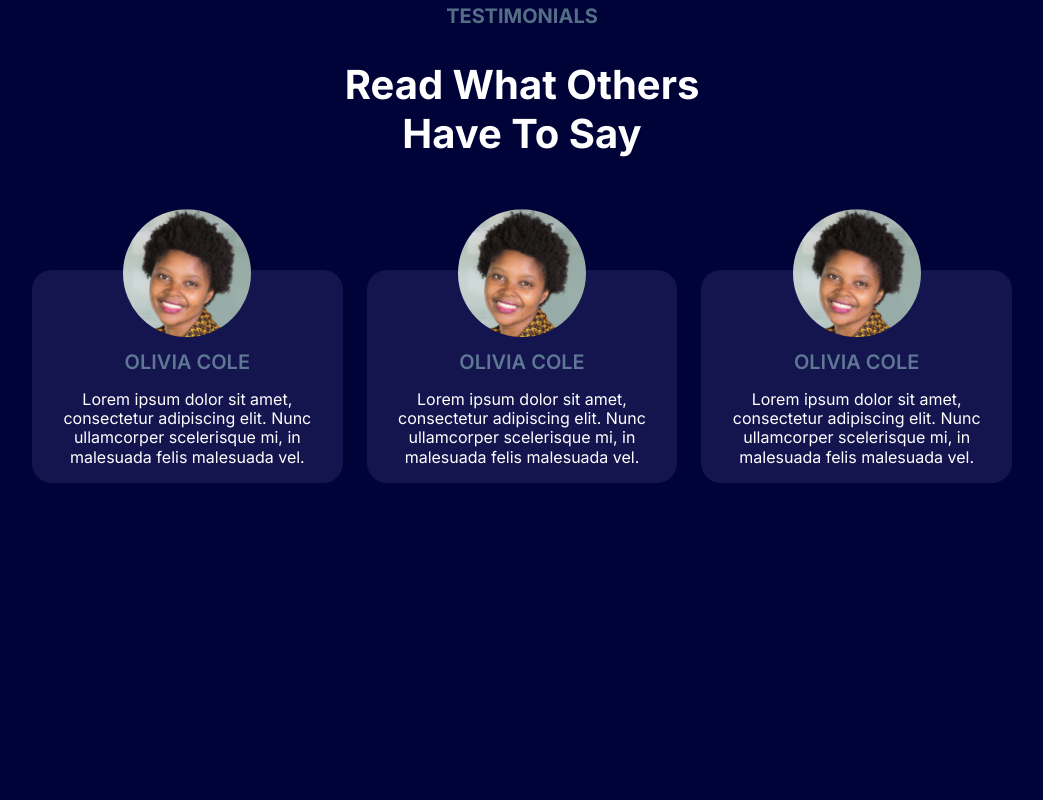
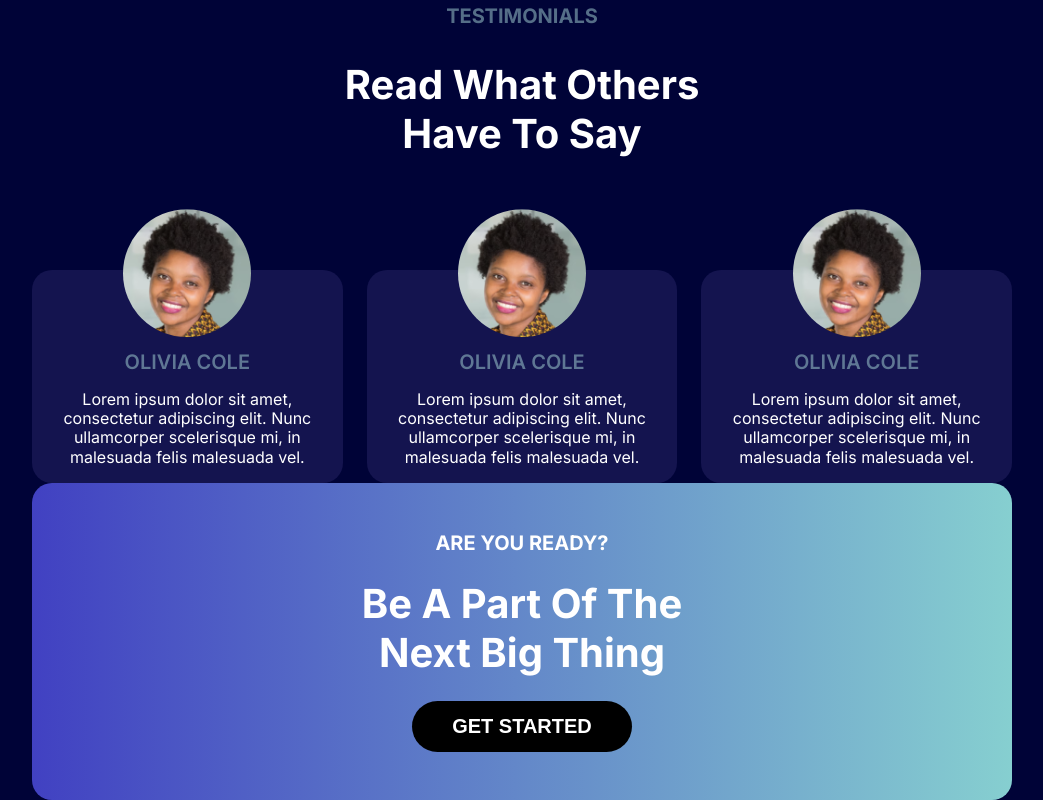
Before and after one commit to AvishkaUmayanga/next-design, a Next.js app: page / in a window 1280 px wide. Shown: the part 1644-2444 px from the top of the page, without its empty margins (118-1161 px from the left). Before the commit the page ends 2127 px from the top, so only its background shows below. Built offline with nearby package versions, Linux system fonts and the light colour scheme.

Commit message:
get started section

```diff
--- /dev/null
+++ b/app/components/get started/GetStarted.jsx
@@ -0,0 +1,14 @@
+import React from 'react'
+import styles from '@/app/components/get started/start.module.css'
+
+const GetStarted = () => {
+  return (
+    <div className={styles.startContainer}>
+        <h4>are you ready?</h4>
+        <h2>be a part of the <br/>next big thing</h2>
+        <button className={styles.startButton}>get started</button>
+    </div>
+  )
+}
+
+export default GetStarted
--- /dev/null
+++ b/app/components/get started/start.module.css
@@ -0,0 +1,33 @@
+.startContainer{
+    display: flex;
+    flex-direction: column;
+    align-items: center;
+    background-image: linear-gradient(to right, #4141C2, #86CFD0);
+    border-radius: 1.25em;
+    text-align: center;
+    gap: 1.5em;
+    padding: 3em;
+}
+
+.startContainer h4{
+    font-size: 1.25rem;
+    text-transform: uppercase;
+}
+
+.startContainer h2{
+    font-size: 2.5rem;
+    text-transform: capitalize;
+    font-weight: 700;
+}
+
+.startButton{
+    background-color: black;
+    color: white;
+    font-size: 1.25rem;
+    padding: 0.7em 2em;
+    border-radius: 5em;
+    border: none;
+    cursor: pointer;
+    text-transform: uppercase;
+    font-weight: 600;
+}
--- a/app/page.jsx
+++ b/app/page.jsx
@@ -4,6 +4,7 @@ import HeroSection from './components/hero section/HeroSection';
 import FeaturedSection from './components/featured section/FeaturedSection';
 import AnalyticsSection from './components/analytics section/AnalyticsSection';
 import Testimonials from './components/testimonials section/Testimonials';
+import GetStarted from './components/get started/GetStarted';
 export default function Home() {
   return (
     <main className={styles.main}>
@@ -12,6 +13,7 @@ export default function Home() {
       <FeaturedSection />
       <AnalyticsSection />
       <Testimonials />
+      <GetStarted />
     </main>
   );
 }
```
